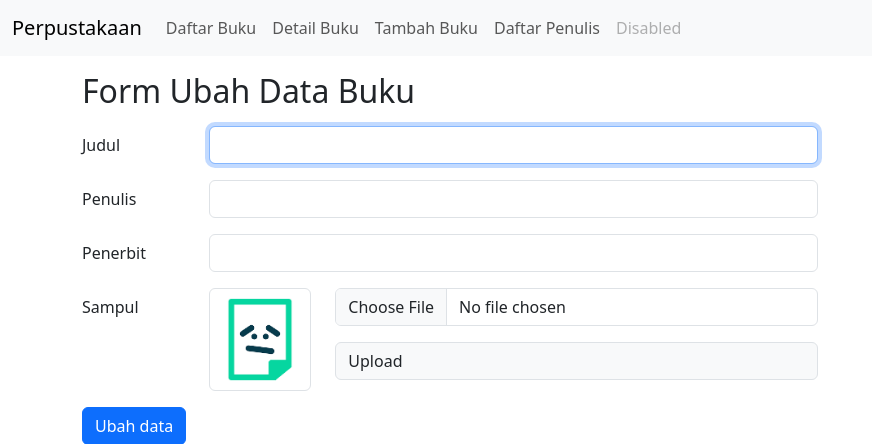
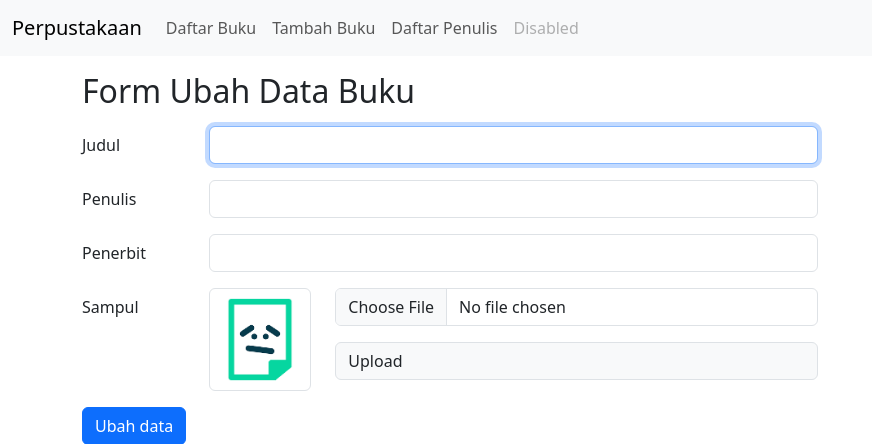
Before and after one commit to anindyaoo/latihan, a CodeIgniter 4 app: the page made by app/Views/books_view/edit.php in a window 1280 px wide. Shown: the top 444 px of the page, without its empty margins (0-872 px from the left). Run offline with PHP 8.4 and a stand-in for CodeIgniter, Linux system fonts and the light colour scheme; the template is opened without the code that fills it, so the values that code supplies are empty; some libraries are stand-ins or nearby versions.

Commit message:
update layout

```diff
--- a/app/Views/layout/layout.php
+++ b/app/Views/layout/layout.php
@@ -21,10 +21,8 @@
                 <div class="navbar-nav">
                     <a class="nav-link <?= ($active_nav ?? '') == 'index' ? 'active' : '' ?>" aria-current="page"
                         href="<?= base_url('index'); ?>">Daftar Buku</a>
-                    <a class="nav-link <?= ($active_nav ?? '') == 'detail' ? 'active' : '' ?>"
-                        href="<?= base_url('detail'); ?>">Detail Buku</a>
                     <a class="nav-link <?= ($active_nav ?? '') == 'tambah' ? 'active' : '' ?>"
-                        href="<?= base_url('buat'); ?>">Tambah Buku</a>
+                        href="<?= base_url('tambah'); ?>">Tambah Buku</a>
                     <a class="nav-link" href="/penulis/">Daftar Penulis</a>
                     <a class="nav-link disabled" aria-disabled="true">Disabled</a>
                 </div>
```
